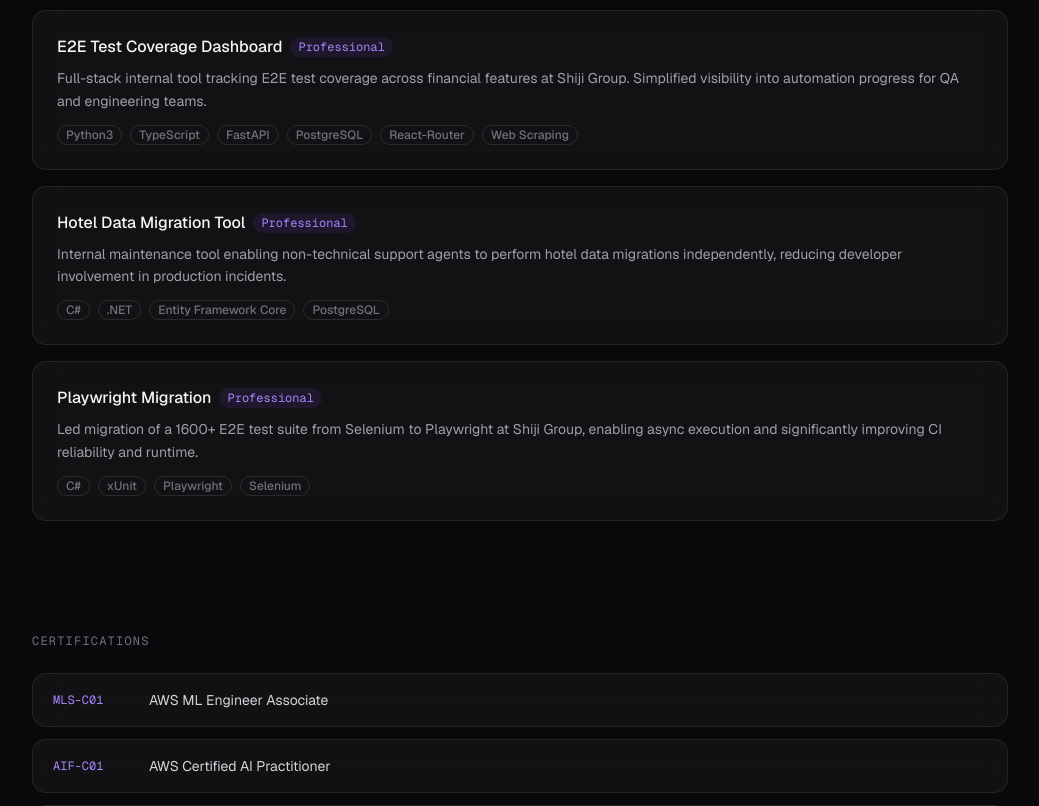
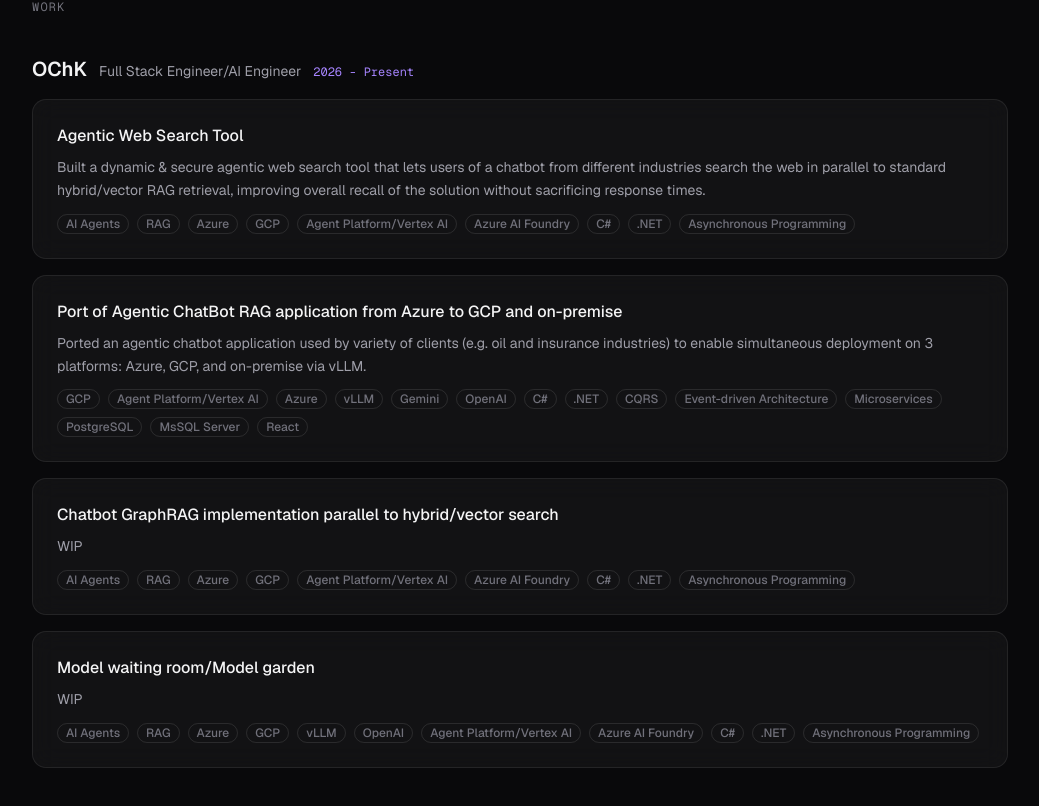
Before and after one commit to MateuszKrolik/portfolio, a Next.js app: page / in a window 1280 px wide. Shown: the part 1387-2193 px from the top of the page, without its empty margins (120-1159 px from the left). Built offline with nearby package versions, Linux system fonts and the light colour scheme.

Commit message:
new workplacce adjustments, TODO: fill skill section & split certs per cloud provider.

```diff
--- a/src/components/home/HeroSection.tsx
+++ b/src/components/home/HeroSection.tsx
@@ -37,7 +37,7 @@ export function HeroSection() {
         custom={1}
         className="text-sm font-mono text-cyan-400 tracking-widest uppercase"
       >
-        Software Engineer → AI/ML
+        Full Stack Software Engineer (AI/ML)
       </motion.p>
 
       <motion.h1
@@ -57,9 +57,9 @@ export function HeroSection() {
         custom={3}
         className="text-zinc-400 text-lg max-w-xl leading-relaxed"
       >
-        Software engineer with a background in distributed systems and cloud infrastructure,
-        now specialising in AI/ML. Currently building financial systems for hospitality industry
-        while completing a Masters Degree in AI and Machine Learning.
+        FullStack/AI engineer with a background in distributed systems and cloud infrastructure,
+        now specialising in AI/ML. Currently building agentic AI solutions for clients in different industries (e.g. oil and insurance) on a wide variety of Cloud Platforms (GCP, Azure, and on-premise).
+        Also during a Masters Degree in AI and Machine Learning.
       </motion.p>
 
       <motion.div
--- a/src/components/home/ProjectsSection.tsx
+++ b/src/components/home/ProjectsSection.tsx
@@ -3,11 +3,11 @@
 import { motion } from "framer-motion";
 import { Badge } from "@/components/ui/badge";
 import { fadeUp } from "./animations";
-import { projects } from "./homeData";
+import { workplaces } from "./homeData";
 
 export function ProjectsSection() {
   return (
-    <section id="projects" className="space-y-6">
+    <section id="projects" className="space-y-10">
       <motion.h2
         variants={fadeUp}
         initial="hidden"
@@ -19,8 +19,37 @@ export function ProjectsSection() {
         Work
       </motion.h2>
 
-      <div className="space-y-4">
-        {projects.map((p, i) => (
+      {workplaces.map((w) => (
+        <div key={w.company} className="space-y-4">
+          <motion.div
+            variants={fadeUp}
+            initial="hidden"
+            whileInView="show"
+            viewport={{ once: true }}
+            custom={0}
+            className="flex flex-wrap items-baseline gap-x-3 gap-y-1"
+          >
+            <h3 className="text-xl font-semibold text-zinc-100">
+              {w.url ? (
+                <a
+                  href={w.url}
+                  target="_blank"
+                  rel="noopener noreferrer"
+                  className="hover:text-violet-400 transition-colors"
+                >
+                  {w.company}
+                </a>
+              ) : (
+                w.company
+              )}
+            </h3>
+            {w.role && <span className="text-sm text-zinc-400">{w.role}</span>}
+            {w.period && (
+              <span className="text-xs font-mono text-violet-400">{w.period}</span>
+            )}
+          </motion.div>
+
+          {w.projects.map((p, i) => (
             <motion.div
               key={p.title}
               variants={fadeUp}
@@ -31,12 +60,7 @@ export function ProjectsSection() {
               className="glass rounded-xl p-6 flex flex-col sm:flex-row sm:items-start gap-4 hover:bg-white/6 transition-colors group"
             >
               <div className="flex-1 space-y-2">
-              <div className="flex items-center gap-2">
-                <h3 className="font-medium text-zinc-100">{p.title}</h3>
-                <span className="text-xs px-2 py-0.5 rounded-full font-mono bg-violet-500/10 text-violet-400">
-                  {p.status}
-                </span>
-              </div>
+                <h4 className="font-medium text-zinc-100">{p.title}</h4>
                 <p className="text-sm text-zinc-400 leading-relaxed">{p.desc}</p>
                 <div className="flex flex-wrap gap-2 pt-1">
                   {p.tags.map((t) => (
@@ -53,6 +77,7 @@ export function ProjectsSection() {
             </motion.div>
           ))}
         </div>
+      ))}
     </section>
   );
 }
--- a/src/components/home/homeData.ts
+++ b/src/components/home/homeData.ts
@@ -7,29 +7,81 @@ export const skills: Record<string, string[]> = {
   "Testing": ["PyTest", "Playwright", "Selenium", "xUnit", "TDD", "BDD", "E2E"],
 };
 
-export const projects = [
+export type Project = {
+  title: string;
+  desc: string;
+  tags: string[];
+};
+
+export type Workplace = {
+  company: string;
+  role?: string;
+  period?: string;
+  url?: string;
+  projects: Project[];
+};
+
+export const workplaces: Workplace[] = [
+  {
+    company: "OChK",
+    role: "Full Stack Engineer/AI Engineer",
+    period: "2026 - Present",
+    projects: [
+      {
+        title: "Agentic Web Search Tool",
+        desc: "Built a dynamic & secure agentic web search tool that lets users of a chatbot from different industries search the web in parallel to standard hybrid/vector RAG retrieval, improving overall recall of the solution without sacrificing response times.",
+        tags: ["AI Agents", "RAG", "Azure", "GCP", "Agent Platform/Vertex AI", "Azure AI Foundry", "C#", ".NET", "Asynchronous Programming"],
+      },
+      {
+        title: "Port of Agentic ChatBot RAG application from Azure to GCP and on-premise",
+        desc: "Ported an agentic chatbot application used by variety of clients (e.g. oil and insurance industries) to enable simultaneous deployment on 3 platforms: Azure, GCP, and on-premise via vLLM.",
+        tags: ["GCP", "Agent Platform/Vertex AI", "Azure", "vLLM", "Gemini", "OpenAI", "C#", ".NET", "CQRS", "Event-driven Architecture", "Microservices", "PostgreSQL", "MsSQL Server", "React"]
+      },
+      {
+        title: "Chatbot GraphRAG implementation parallel to hybrid/vector search",
+        desc: "WIP",
+        tags: ["AI Agents", "RAG", "Azure", "GCP", "Agent Platform/Vertex AI", "Azure AI Foundry", "C#", ".NET", "Asynchronous Programming"],
+      },
+      {
+        title: "Model waiting room/Model garden",
+        desc: "WIP",
+        tags: ["AI Agents", "RAG", "Azure", "GCP", "vLLM", "OpenAI", "Agent Platform/Vertex AI", "Azure AI Foundry", "C#", ".NET", "Asynchronous Programming"],
+      },
+    ],
+  },
+  {
+    company: "Full Stack Engineer",
+    role: "Software Engineer",
+    period: "2024 - 2026",
+    projects: [
       {
         title: "E2E Test Coverage Dashboard",
         desc: "Full-stack internal tool tracking E2E test coverage across financial features at Shiji Group. Simplified visibility into automation progress for QA and engineering teams.",
         tags: ["Python3", "TypeScript", "FastAPI", "PostgreSQL", "React-Router", "Web Scraping"],
-    status: "Professional",
       },
       {
         title: "Hotel Data Migration Tool",
         desc: "Internal maintenance tool enabling non-technical support agents to perform hotel data migrations independently, reducing developer involvement in production incidents.",
         tags: ["C#", ".NET", "Entity Framework Core", "PostgreSQL"],
-    status: "Professional",
       },
       {
         title: "Playwright Migration",
         desc: "Led migration of a 1600+ E2E test suite from Selenium to Playwright at Shiji Group, enabling async execution and significantly improving CI reliability and runtime.",
         tags: ["C#", "xUnit", "Playwright", "Selenium"],
-    status: "Professional",
+      },
+    ],
   },
 ];
 
 export const certs = [
+  // GCP
+  { code: "GCP-PMLE", name: "GCP Proffesional Machine Learning Engineer", url: "https://www.credly.com/badges/2067fb67-1465-4118-83a1-4f081b8caee6/public_url" },
+  { code: "GCP-GEAD", name: "GCP Certified Partner Specialist Gemini Enterprise Agent Development", url: "https://www.credly.com/badges/c38a4c61-9c7a-4e9f-a3c4-b1588976c7e8/public_url" },
+  { code: "GCP-GED", name: "GCP Certified Partner Specialist Gemini Enterprise Deployment", url: "https://www.credly.com/badges/c8ca6c46-4e83-4328-ad0e-65d6c5716462/public_url" },
+  // Azure
+  { code: "AI-103", name: "Microsoft Certified: Azure AI Apps and Agents Developer Associate", url: "https://learn.microsoft.com/api/credentials/share/en-gb/MateuszKrlik-7051/43F76FAE5E839879?sharingId=6E021BA04ADDF89B" },
+  { code: "AZ-900", name: "Azure Fundamentals", url: "https://learn.microsoft.com/en-us/users/mateuszkrolik-5311/credentials/fa78c72e4b020aae" },
+  // AWS
   { code: "MLS-C01", name: "AWS ML Engineer Associate", url: "https://www.credly.com/badges/85ac21e8-d85f-48a8-bdb0-f84b716a1673" },
   { code: "AIF-C01", name: "AWS Certified AI Practitioner", url: "https://www.credly.com/badges/2a7af272-2f00-45c4-9958-d06766541c40" },
-  { code: "AZ-900", name: "Azure Fundamentals", url: "https://learn.microsoft.com/en-us/users/mateuszkrolik-5311/credentials/fa78c72e4b020aae" },
 ];
```
Lines whose indentation alone changed are shown as unchanged.
